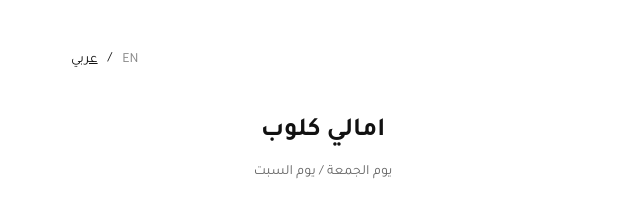
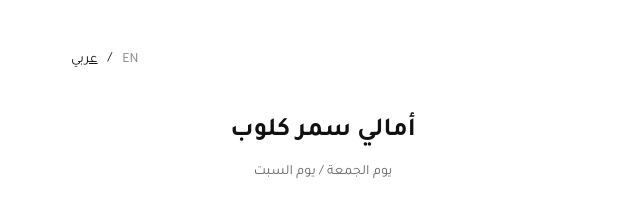
Before and after one commit to rrrorrrro-droid/amaly-confirmation, a plain HTML site: page index.html in a window 1280 px wide. Shown: the top 203 px of the page, without its empty margins (317-957 px from the left). Drawn offline with Linux system fonts and the light colour scheme.

Commit message:
Update index.html

```diff
--- a/index.html
+++ b/index.html
@@ -159,7 +159,7 @@
 
   <!-- ARABIC -->
   <div class="block" data-lang="ar">
-    <h1>امالي كلوب</h1>
+<h1>أمالي سمر كلوب</h1>
     <p class="daytag">يوم الجمعة / يوم السبت</p>
 
     <p class="lede">مرحباً بكم صديقاتنا، نتطلع لاستقبالكم والاستمتاع بأجواء صيفية خيالية 🌸✨</p>
```
